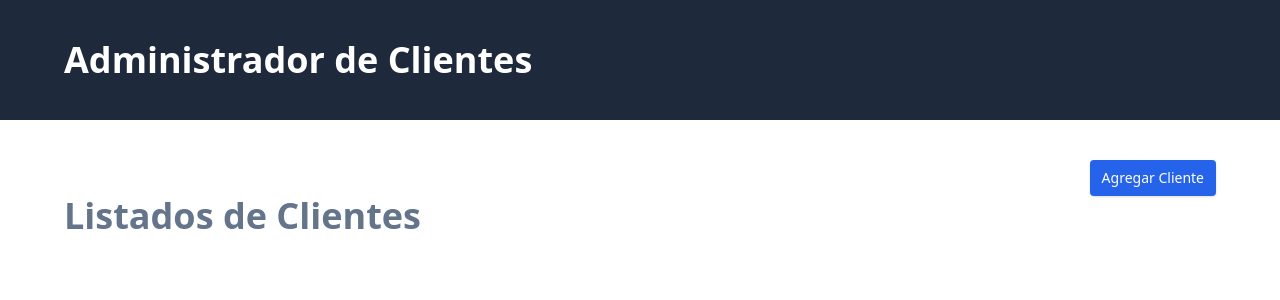
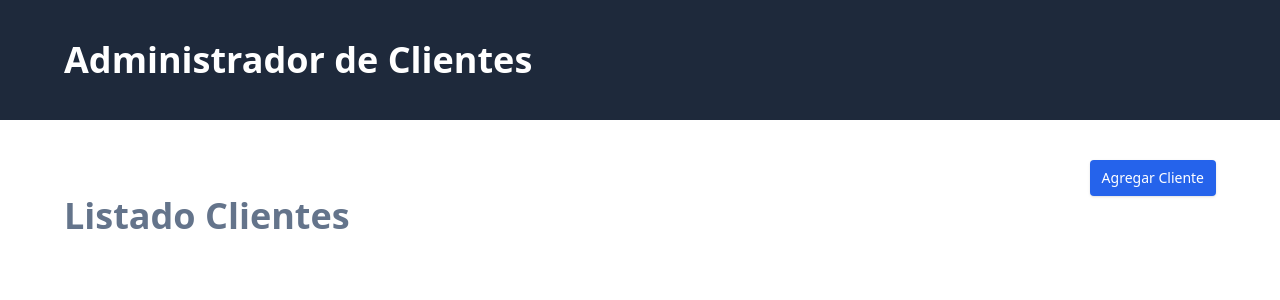
Before and after one commit to Joshjavy/CRM-vue, a Vue app: page / in a window 1280 px wide. Shown: the top 300 px of the page. Built offline with nearby package versions, Linux system fonts and the light colour scheme.

Commit message:
190. ¿Cómo pasar Props desde el Router hasta la vista?

```diff
--- a/src/router/index.js
+++ b/src/router/index.js
@@ -7,12 +7,14 @@ const router = createRouter({
     {
       path: '/',
       name: 'inicio',
-      component: Inicio
+      component: Inicio,
+      props:{ titulo:'Listado Clientes'}
     },
     {
       path: '/agregar-cliente',
       name: 'agregar-cliente',
       component: ()=> import ('../views/NuevoClienteView.vue'),
+      props:{titulo:'Agregar titulo'}
     },
   ]
 })
--- a/src/views/ClientesView.vue
+++ b/src/views/ClientesView.vue
@@ -1,6 +1,12 @@
 <script setup>
     import RouterLink from '@/components/UI/RouterLink.vue';
     import Heading from '@/components/UI/Heading.vue'
+
+    defineProps({
+        titulo:{
+            type:String,
+        }
+    })
 </script>
 <template>
     <div>
@@ -8,7 +14,7 @@
         >
             <RouterLink to="agregar-cliente">Agregar Cliente</RouterLink>
         </div>
-        <Heading> Listados de  Clientes </Heading>
+        <Heading> {{ titulo }} </Heading>
 
     </div>
 </template>
--- a/src/views/NuevoClienteView.vue
+++ b/src/views/NuevoClienteView.vue
@@ -1,12 +1,18 @@
 <script setup>
     import RouterLink from '@/components/UI/RouterLink.vue';
     import Heading from '@/components/UI/Heading.vue'
+
+    defineProps({
+        titulo:{
+            type:String,
+        }
+    })
 </script>
 <template>
     <div>
         <div class="flex justify-end">
             <RouterLink to="inicio">Volver</RouterLink>
         </div>
-        <Heading>Nuevo Cliente</Heading>
+        <Heading> {{ titulo  }}</Heading>
     </div>
 </template>
```
